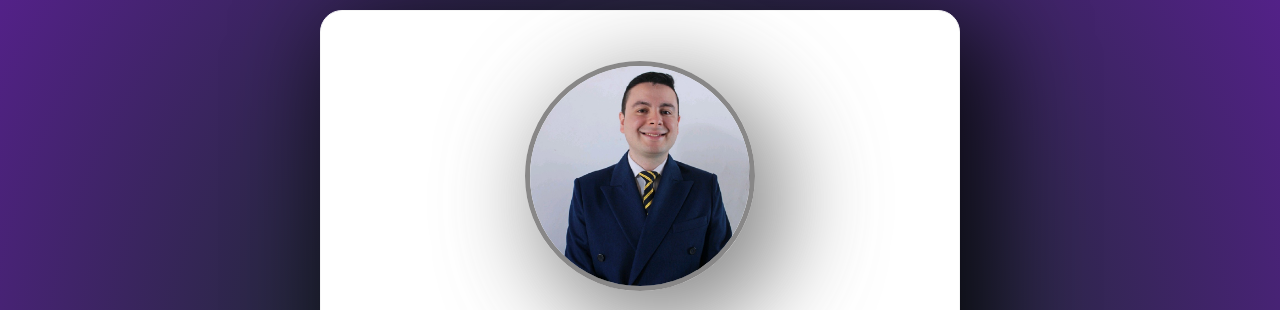
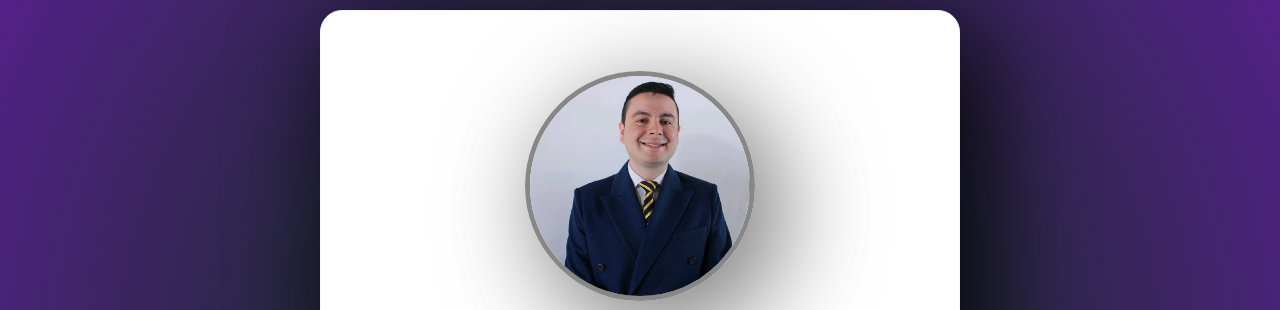
Before and after one commit to Julio-Pineda/Julio-Pineda.github.io, a plain HTML site: page index.html in a window 1280 px wide. Shown: the top 310 px of the page. Drawn offline with nearby package versions, Linux system fonts and the light colour scheme; some packages are replaced by stand-ins of ours; a script that the page names is missing; a web font is replaced by a local one.

Commit message:
Prueba de altura

```diff
--- a/css/style.css
+++ b/css/style.css
@@ -7,12 +7,12 @@ body {
     background: -webkit-radial-gradient(circle, rgba(1,46,2,1) 0%, rgba(83,33,136,1) 100%);
     background: radial-gradient(circle, rgba(1,46,2,1) 0%, rgba(83,33,136,1) 100%);
     filter: progid:DXImageTransform.Microsoft.gradient(startColorstr="#012e02",endColorstr="#532188",GradientType=1);
-    height: 100vh;
+    height: 90vh;
 }
 
 
 .container {
-    padding: 50px 55px 75px 55px;
+    padding: 60px 55px 90px 55px;
     border-radius: 44px;
     margin: 10px 320px;
     background-color: white;
@@ -30,7 +30,7 @@ body {
     display: flex;
     flex-direction: column;
     align-items: center;
-    height: 550px;
+    height: 80vh;
     position: relative;
 }
 
```
